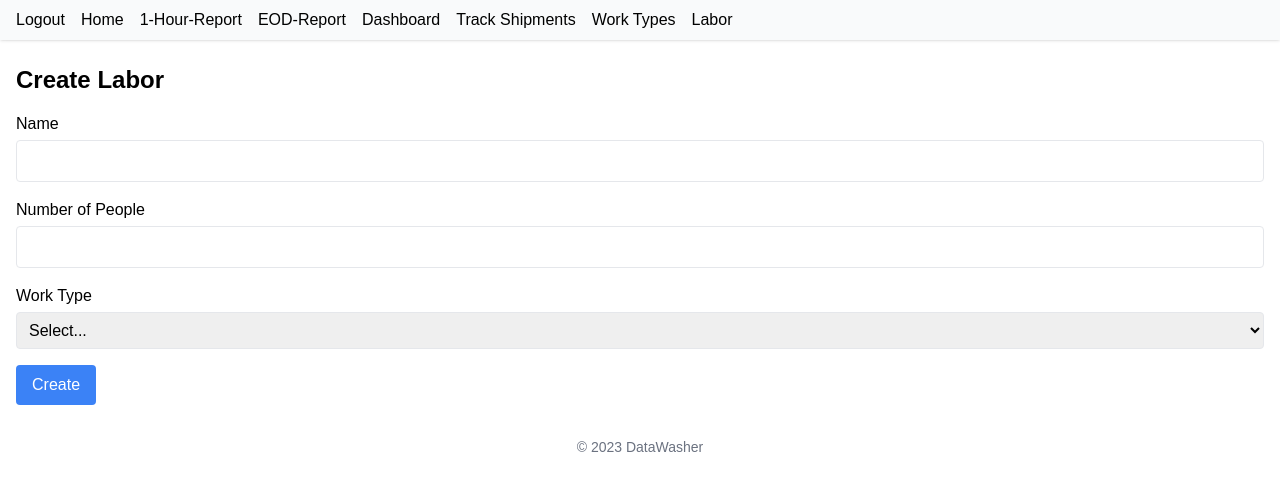
After one commit to kamekazz/DataWasher, a Flask app: page /labors/new in a window 1280 px wide. The commit adds this page. Shown: the top 491 px of the page. Run offline with Flask 3, Linux system fonts and the light colour scheme; the visitor is signed in with stand-in values (Sample User, id 1); data that the repository does not hold is empty; some libraries are stand-ins or nearby versions.

Commit message:
Add Labor model and CRUD

```diff
--- a/models.py
+++ b/models.py
@@ -35,3 +35,13 @@ class WorkType(db.Model):
     id = db.Column(db.Integer, primary_key=True)
     name = db.Column(db.String(128), nullable=False, unique=True)
     # description = db.Column(db.String(256), nullable=True)
+
+
+class Labor(db.Model):
+    __tablename__ = "labors"
+    id = db.Column(db.Integer, primary_key=True)
+    name = db.Column(db.String(128), nullable=False)
+    num_people = db.Column(db.Integer, nullable=False)
+    work_type_id = db.Column(db.Integer, db.ForeignKey("work_types.id"), nullable=False)
+
+    work_type = db.relationship("WorkType", backref=db.backref("labors", lazy=True))
--- a/routes.py
+++ b/routes.py
@@ -15,7 +15,7 @@ from logic.tracking_status import (
     process_tracking_csv,
     process_single_tracking_number,
 )
-from models import db, User, WorkType
+from models import db, User, WorkType, Labor
 
 bp = Blueprint("main", __name__)
 
@@ -223,6 +223,98 @@ def delete_work_type(work_type_id):
     return redirect(url_for("main.list_work_types"))
 
 
+@bp.route("/labors")
+@login_required
+def list_labors():
+    labors = Labor.query.order_by(Labor.name).all()
+    return render_template(
+        "pages/labor_list.html", title="Labor", labors=labors
+    )
+
+
+@bp.route("/labors/new", methods=["GET", "POST"])
+@login_required
+def create_labor():
+    work_types = WorkType.query.order_by(WorkType.name).all()
+    message = None
+    if request.method == "POST":
+        name = request.form.get("name")
+        num_people = request.form.get("num_people")
+        work_type_id = request.form.get("work_type_id")
+        if not name or not num_people or not work_type_id:
+            message = "All fields are required"
+        else:
+            try:
+                num_people_int = int(num_people)
+            except ValueError:
+                message = "Number of People must be an integer"
+            else:
+                wt = WorkType.query.get(work_type_id)
+                if not wt:
+                    message = "Invalid Work Type"
+                else:
+                    labor = Labor(
+                        name=name,
+                        num_people=num_people_int,
+                        work_type=wt,
+                    )
+                    db.session.add(labor)
+                    db.session.commit()
+                    return redirect(url_for("main.list_labors"))
+    return render_template(
+        "pages/labor_form.html",
+        title="Create Labor",
+        message=message,
+        labor=None,
+        work_types=work_types,
+    )
+
+
+@bp.route("/labors/<int:labor_id>/edit", methods=["GET", "POST"])
+@login_required
+def edit_labor(labor_id):
+    labor = Labor.query.get_or_404(labor_id)
+    work_types = WorkType.query.order_by(WorkType.name).all()
+    message = None
+    if request.method == "POST":
+        name = request.form.get("name")
+        num_people = request.form.get("num_people")
+        work_type_id = request.form.get("work_type_id")
+        if not name or not num_people or not work_type_id:
+            message = "All fields are required"
+        else:
+            try:
+                num_people_int = int(num_people)
+            except ValueError:
+                message = "Number of People must be an integer"
+            else:
+                wt = WorkType.query.get(work_type_id)
+                if not wt:
+                    message = "Invalid Work Type"
+                else:
+                    labor.name = name
+                    labor.num_people = num_people_int
+                    labor.work_type = wt
+                    db.session.commit()
+                    return redirect(url_for("main.list_labors"))
+    return render_template(
+        "pages/labor_form.html",
+        title="Edit Labor",
+        message=message,
+        labor=labor,
+        work_types=work_types,
+    )
+
+
+@bp.route("/labors/<int:labor_id>/delete", methods=["POST"])
+@login_required
+def delete_labor(labor_id):
+    labor = Labor.query.get_or_404(labor_id)
+    db.session.delete(labor)
+    db.session.commit()
+    return redirect(url_for("main.list_labors"))
+
+
 @bp.route("/handle_url_params")
 def handle_url_params():
     greeting = request.args.get("greeting", "default_value1")
--- a/templates/elements/header.html
+++ b/templates/elements/header.html
@@ -16,6 +16,7 @@
             <a href="{{ url_for('main.dashboard') }}">Dashboard</a>
             <a href="{{ url_for('main.track_shipments') }}">Track Shipments</a>
             <a href="{{ url_for('main.list_work_types') }}">Work Types</a>
+            <a href="{{ url_for('main.list_labors') }}">Labor</a>
             {% else %}
             <a href="{{ url_for('main.greeting') }}">Greeting</a>
             <a href="{{ url_for('main.create_user') }}">Create User</a>
--- /dev/null
+++ b/templates/pages/labor_form.html
@@ -0,0 +1,28 @@
+{% include 'elements/header.html' %}
+<div class="container mx-auto px-4">
+    <h1 class="text-2xl font-bold mb-4">{{ 'Edit' if labor else 'Create' }} Labor</h1>
+    {% if message %}
+    <p class="mb-4 text-error">{{ message }}</p>
+    {% endif %}
+    <form method="post" class="space-y-4">
+        <div>
+            <label for="name" class="block mb-1 font-medium">Name</label>
+            <input id="name" name="name" type="text" value="{{ labor.name if labor else '' }}" class="border p-2 rounded w-full" />
+        </div>
+        <div>
+            <label for="num_people" class="block mb-1 font-medium">Number of People</label>
+            <input id="num_people" name="num_people" type="number" value="{{ labor.num_people if labor else '' }}" class="border p-2 rounded w-full" />
+        </div>
+        <div>
+            <label for="work_type_id" class="block mb-1 font-medium">Work Type</label>
+            <select id="work_type_id" name="work_type_id" class="border p-2 rounded w-full">
+                <option value="">Select...</option>
+                {% for wt in work_types %}
+                <option value="{{ wt.id }}" {% if labor and labor.work_type_id == wt.id %}selected{% endif %}>{{ wt.name }}</option>
+                {% endfor %}
+            </select>
+        </div>
+        <button type="submit" class="px-4 py-2 bg-blue-500 text-white rounded">{{ 'Update' if labor else 'Create' }}</button>
+    </form>
+</div>
+{% include 'elements/footer.html' %}
```
Also changed, not shown: templates/pages/labor_list.html (added, +35 -0 lines), README.md.
